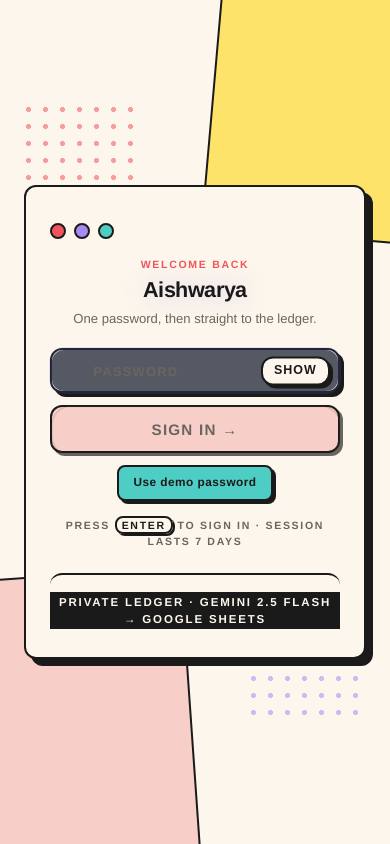
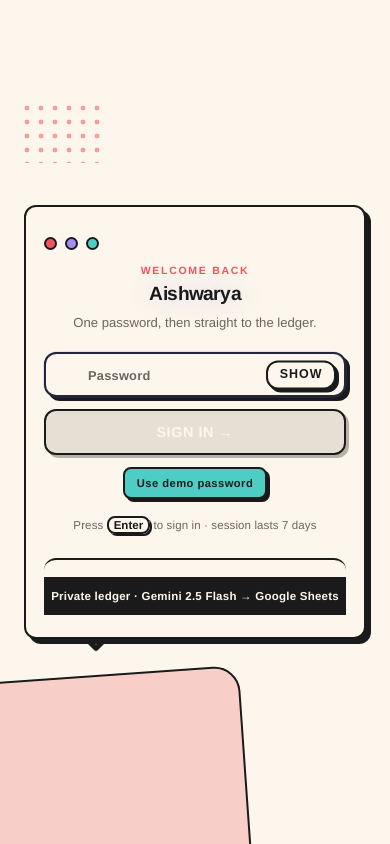
Before and after one commit to Tribhuvan-26/animal-nutrition, a Next.js app: page /login in a window 390 px wide. Built offline with nearby package versions, Linux system fonts and the light colour scheme.

Commit message:
fix phone sizes

```diff
--- a/app/globals.css
+++ b/app/globals.css
@@ -1545,3 +1545,138 @@ h1, .login-title, .drop-title {
 @media (prefers-reduced-motion: reduce) {
   .deco { animation: none; }
 }
+
+/* ---- Mobile reconciliation ----
+   The kit layers above are appended after the responsive blocks, so on equal
+   specificity they were winning and silently killing the small-screen sizes.
+   These have to come last to take effect. */
+
+@media (max-width: 768px) {
+  /* Wordmark tile: the kit set 44px unconditionally and beat the 40px above. */
+  .logo {
+    width: 38px;
+    height: 38px;
+    font-size: 1.1rem;
+    box-shadow: 2px 2px 0 var(--ink);
+  }
+
+  .diag-pill { font-size: 0.62rem; padding: 0.25rem 0.5rem; }
+
+  /* Full-bleed submit inside a narrow card: lg padding was pushing it wide. */
+  .specular-button.login-specular {
+    padding: 0.85rem 1rem;
+    font-size: 0.9rem;
+    letter-spacing: 0.04em;
+  }
+
+  .login-demo { font-size: 0.7rem; padding: 6px 12px; }
+
+  /* Softer offsets so shadows don't collide with the viewport edge. */
+  .card, .login-card { box-shadow: 5px 5px 0 var(--ink); }
+  .login-error, .status { box-shadow: 3px 3px 0 var(--ink); }
+
+  /* Long customer names must ellipsis, not push the grid out of alignment. */
+  .result-row-grid span, .result-header span {
+    overflow: hidden;
+    text-overflow: ellipsis;
+    white-space: nowrap;
+  }
+
+  /* Backdrop furniture scales down rather than crowding the card. */
+  .deco-dots { width: 80px; height: 62px; background-size: 14px 14px; }
+  .login-bg { opacity: 0.18 !important; }
+}
+
+@media (max-width: 480px) {
+  .login-card { padding: 1.85rem 1.15rem 1.4rem; }
+  .login-title { font-size: 1.2rem; }
+  .login-chips { margin-bottom: 0.85rem; }
+  .chip { width: 13px; height: 13px; }
+
+  /* Two slabs at phone width read as clutter behind a full-width card. */
+  .slab-yellow { display: none; }
+  .slab-pink { width: 76vw; height: 34vh; }
+  .dots-b { display: none; }
+
+  .footer { font-size: 0.68rem; }
+}
+
+/* ---- Fixes found in the mobile pass ---- */
+
+/* The base sheet styles the field as `.login-input-wrap .login-input`, which
+   outranks a bare `.login-input` no matter how late it appears. Match the
+   specificity or the old dark slate keeps winning. */
+.login-input-wrap .login-input {
+  background: transparent;
+  color: var(--ink);
+  border: none;
+}
+
+.login-input-wrap .login-input::placeholder {
+  color: var(--ink-dim);
+  text-transform: none;
+  letter-spacing: 0.02em;
+}
+
+/* SpecularButton's canvas is inset -20px over the whole control, so its grey
+   rim wash sat on top of the coral fill and greyed the label out. The frame
+   below carries the button now; the canvas only fought the flat palette. */
+.specular-button.login-specular .specular-button__fx { display: none; }
+
+.specular-button.login-specular {
+  background: var(--coral);
+  color: var(--paper);
+}
+
+.specular-button.login-specular .specular-button__label {
+  color: var(--paper);
+  position: relative;
+  z-index: 2;
+}
+
+/* Body copy, not a label — it was caught in the eyebrow uppercase group. */
+.login-hint {
+  text-transform: none;
+  letter-spacing: 0.01em;
+  font-weight: 500;
+  font-size: 0.72rem;
+}
+
+.login-hint kbd {
+  text-transform: none;
+  letter-spacing: 0;
+}
+
+/* Footer strip reads calmer in sentence case at this size. */
+.click-prompt, .found-message {
+  text-transform: none;
+  letter-spacing: 0.02em;
+  font-weight: 700;
+}
+
+/* ---- State colours the base sheet still owned ---- */
+
+/* `.dropzone:hover` outranks a bare `.dropzone`, so the old indigo border
+   survived every flat-palette rule above it. States have to be restated. */
+.dropzone,
+.dropzone:hover,
+.dropzone:active,
+.dropzone.dragging,
+.dropzone.has-preview {
+  border-width: var(--edge);
+  border-color: var(--ink);
+}
+
+.dropzone:hover { background: var(--yellow); }
+.dropzone.dragging { background: var(--teal); border-style: solid; }
+.dropzone.has-preview { background: var(--paper); border-style: solid; }
+
+/* Disabled was reusing the pink slab colour, which reads as an enabled pastel
+   button. Inert grey-cream instead, so coral means "you can press this". */
+.submit-btn:disabled,
+.login-button:disabled,
+.specular-button.login-specular:disabled {
+  background: #e6e0d4;
+  color: #8a837c;
+  box-shadow: 3px 3px 0 #b8b1a6 !important;
+}
```
